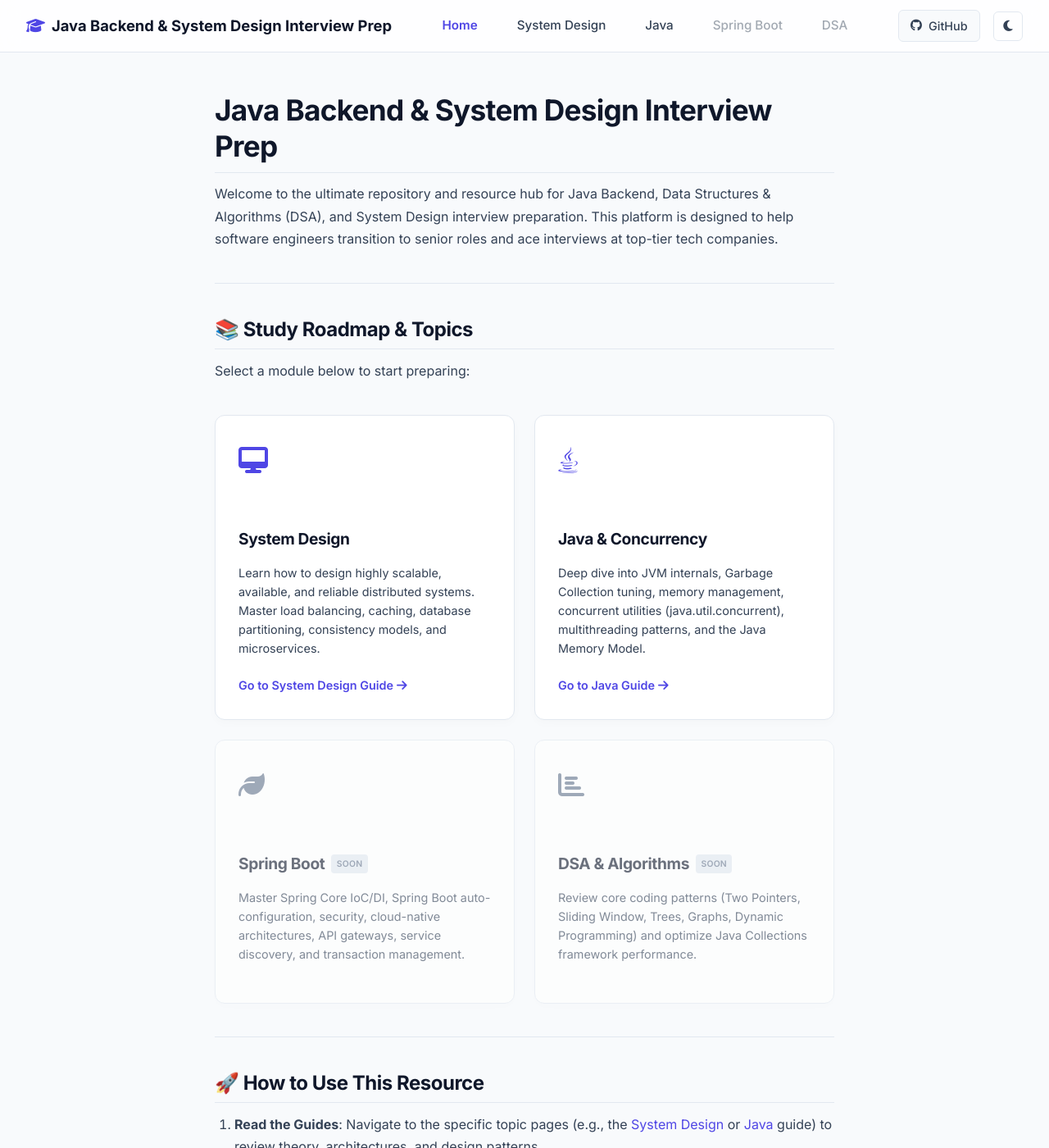
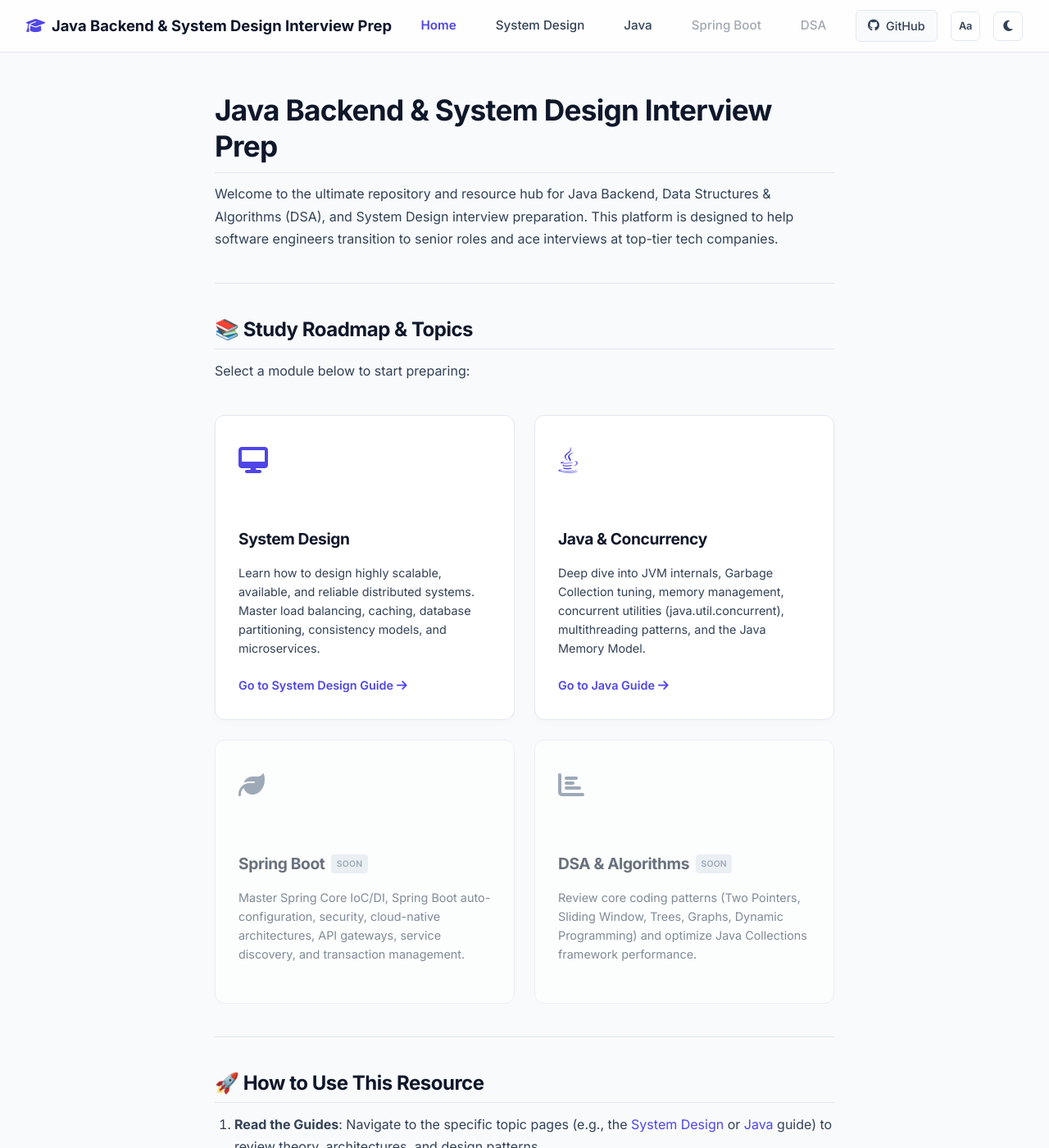
Before and after one commit to shouvik126/java-dsa-system-design-interview, a Jekyll site: the page built from README.md, in a window 1280 px wide and 1400 px high. Shown: the whole window at 82% size. Built offline with Jekyll 4.4.1, drawn with Linux system fonts in a browser that asks for light colours.

Commit message:
Added font resize feature

```diff
--- a/_layouts/default.html
+++ b/_layouts/default.html
@@ -77,6 +77,21 @@
           title="View on GitHub">
           <i class="fab fa-github"></i> <span>GitHub</span>
         </a>
+        <!-- Font Size Picker -->
+        <div class="font-size-picker" aria-label="Font Size">
+          <button class="font-size-btn" aria-haspopup="true" aria-label="Change font size">Aa</button>
+          <div class="font-size-dropdown" role="menu">
+            <button class="font-size-option" data-size="small" role="menuitem">
+              <span class="fs-label">Small</span><span class="fs-preview">14px</span>
+            </button>
+            <button class="font-size-option" data-size="medium" role="menuitem">
+              <span class="fs-label">Medium</span><span class="fs-preview">16px</span>
+            </button>
+            <button class="font-size-option" data-size="large" role="menuitem">
+              <span class="fs-label">Large</span><span class="fs-preview">18px</span>
+            </button>
+          </div>
+        </div>
         <button id="themeToggle" class="theme-toggle-btn" aria-label="Toggle Dark Theme">
           <i class="fas fa-moon"></i>
         </button>
@@ -99,6 +114,21 @@
         title="View on GitHub" aria-label="View on GitHub">
         <i class="fab fa-github"></i>
       </a>
+      <!-- Font Size Picker (mobile) -->
+      <div class="font-size-picker" aria-label="Font Size">
+        <button class="font-size-btn mobile-btn" style="border:1px solid var(--border-color);" aria-haspopup="true" aria-label="Change font size">Aa</button>
+        <div class="font-size-dropdown" role="menu">
+          <button class="font-size-option" data-size="small" role="menuitem">
+            <span class="fs-label">Small</span><span class="fs-preview">14px</span>
+          </button>
+          <button class="font-size-option" data-size="medium" role="menuitem">
+            <span class="fs-label">Medium</span><span class="fs-preview">16px</span>
+          </button>
+          <button class="font-size-option" data-size="large" role="menuitem">
+            <span class="fs-label">Large</span><span class="fs-preview">18px</span>
+          </button>
+        </div>
+      </div>
       <button id="themeToggleMobile" class="mobile-btn" aria-label="Toggle Dark Theme">
         <i class="fas fa-moon"></i>
       </button>
@@ -383,6 +413,31 @@
 
     if (toggleBtn) toggleBtn.addEventListener('click', toggleTheme);
     if (toggleBtnMobile) toggleBtnMobile.addEventListener('click', toggleTheme);
+
+    // -------------------------------------------------------------------------
+    // Font Size Picker
+    // -------------------------------------------------------------------------
+    const FONT_SIZES = ['small', 'medium', 'large'];
+    const FONT_CLASSES = FONT_SIZES.map(s => 'font-' + s);
+
+    function applyFontSize(size) {
+      document.body.classList.remove(...FONT_CLASSES);
+      document.body.classList.add('font-' + size);
+      // Mark active option across ALL pickers on the page
+      document.querySelectorAll('.font-size-option').forEach(btn => {
+        btn.classList.toggle('active', btn.dataset.size === size);
+      });
+      localStorage.setItem('fontSize', size);
+    }
+
+    // Apply saved preference on load (default: medium)
+    const savedFontSize = localStorage.getItem('fontSize') || 'medium';
+    applyFontSize(savedFontSize);
+
+    // Wire up all font-size option buttons
+    document.querySelectorAll('.font-size-option').forEach(btn => {
+      btn.addEventListener('click', () => applyFontSize(btn.dataset.size));
+    });
   </script>
 </body>
 
--- a/assets/css/style.css
+++ b/assets/css/style.css
@@ -203,6 +203,100 @@ a:hover {
   color: var(--text-primary);
   border-color: var(--text-secondary);
   background-color: var(--bg-sidebar);
+}
+
+/* Font Size Modifier Classes */
+body.font-small  { font-size: 14px; }
+body.font-medium { font-size: 16px; } /* default */
+body.font-large  { font-size: 18px; }
+
+/* Font Size Picker */
+.font-size-picker {
+  position: relative;
+  display: inline-flex;
+  align-items: center;
+}
+
+.font-size-btn {
+  background: none;
+  border: 1px solid var(--border-color);
+  color: var(--text-secondary);
+  width: 36px;
+  height: 36px;
+  border-radius: 6px;
+  cursor: pointer;
+  display: flex;
+  align-items: center;
+  justify-content: center;
+  font-size: 0.8rem;
+  font-weight: 600;
+  font-family: var(--font-sans);
+  letter-spacing: -0.02em;
+  transition: all 0.15s ease;
+}
+
+.font-size-btn:hover {
+  color: var(--text-primary);
+  border-color: var(--text-secondary);
+  background-color: var(--bg-sidebar);
+}
+
+.font-size-dropdown {
+  display: none;
+  position: absolute;
+  top: calc(100% + 8px);
+  right: 0;
+  background-color: var(--bg-content);
+  border: 1px solid var(--border-color);
+  border-radius: 8px;
+  padding: 6px;
+  gap: 4px;
+  flex-direction: column;
+  min-width: 110px;
+  box-shadow: 0 8px 24px rgba(0,0,0,0.15);
+  z-index: 200;
+}
+
+.font-size-picker:hover .font-size-dropdown,
+.font-size-picker:focus-within .font-size-dropdown {
+  display: flex;
+}
+
+.font-size-option {
+  background: none;
+  border: none;
+  padding: 6px 10px;
+  border-radius: 6px;
+  cursor: pointer;
+  color: var(--text-secondary);
+  font-family: var(--font-sans);
+  font-weight: 500;
+  text-align: left;
+  transition: background 0.12s ease, color 0.12s ease;
+  display: flex;
+  align-items: center;
+  gap: 8px;
+  white-space: nowrap;
+}
+
+.font-size-option:hover {
+  background-color: var(--brand-light);
+  color: var(--text-primary);
+}
+
+.font-size-option.active {
+  color: var(--brand-color);
+  background-color: var(--brand-light);
+  font-weight: 600;
+}
+
+.font-size-option .fs-label {
+  flex: 1;
+}
+
+.font-size-option .fs-preview {
+  opacity: 0.55;
+  font-size: 0.75em;
 }
 
 /* ==========================================================================
```
